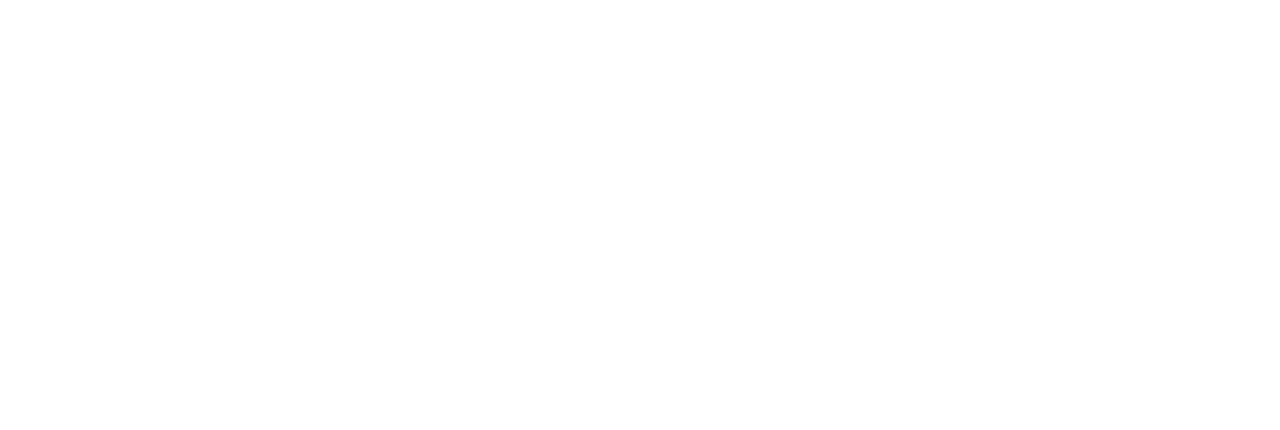
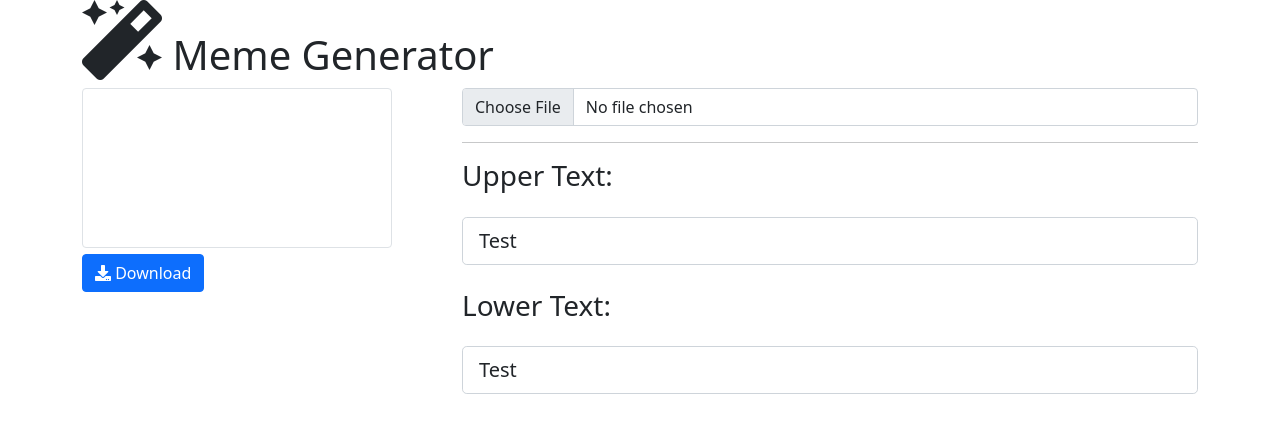
Before and after one commit to davidturkadze/Meme-Generator, a plain HTML site: page index.html in a window 1280 px wide. Drawn offline with nearby package versions, Linux system fonts and the light colour scheme.

Commit message:
main layout added

```diff
--- a/app.js
+++ b/app.js
@@ -0,0 +1 @@
+$(document).ready(function () {});
--- a/index.html
+++ b/index.html
@@ -4,7 +4,62 @@
     <meta charset="UTF-8" />
     <meta http-equiv="X-UA-Compatible" content="IE=edge" />
     <meta name="viewport" content="width=device-width, initial-scale=1.0" />
-    <title>Document</title>
+    <!-- Latest compiled and minified CSS -->
+    <link
+      href="https://cdn.jsdelivr.net/npm/bootstrap@5.0.0/dist/css/bootstrap.min.css"
+      rel="stylesheet"
+      integrity="sha384-wEmeIV1mKuiNpC+IOBjI7aAzPcEZeedi5yW5f2yOq55WWLwNGmvvx4Um1vskeMj0"
+      crossorigin="anonymous"
+    />
+    <link rel="stylesheet" href="https://cdnjs.cloudflare.com/ajax/libs/font-awesome/5.15.3/css/all.min.css" />
+    <link rel="stylesheet" href="style.css" />
+    <title>Vanilla JS Meme Generator</title>
   </head>
-  <body></body>
+  <body>
+    <div class="container">
+      <div class="page-header">
+        <h1><i class="fa fa-2x fas fa-magic" aria-hidden="true"></i> Meme Generator</h1>
+      </div>
+
+      <div class="row">
+        <div class="col-md-4">
+          <!-- BEGIN: Canvas rendering of generated Meme -->
+          <canvas id="meme" class="img-thumbnail"> Unfortunately your browser does not support canvas. </canvas>
+          <!-- END: Canvas rendering of generated Meme -->
+
+          <a class="btn btn-primary btn-block" id="download_meme"> <i class="fa fa-download" aria-hidden="true"></i> Download </a>
+        </div>
+        <div class="col-md-8">
+          <div class="row">
+            <div class="col-md-12">
+              <div class="input-group">
+                <input type="file" class="form-control" id="imgInp" />
+              </div>
+            </div>
+          </div>
+
+          <hr />
+
+          <h3>Upper Text:</h3>
+          <div class="form-group mt-4 mb-4">
+            <input type="text" class="form-control form-control-lg" value="Test" id="top_text" />
+          </div>
+
+          <h3>Lower Text:</h3>
+          <div class="form-group mt-4 mb-4">
+            <input type="text" class="form-control form-control-lg" value="Test" id="bottom_text" />
+          </div>
+        </div>
+      </div>
+    </div>
+
+    <!-- Latest compiled and minified JavaScript -->
+    <script src="https://cdnjs.cloudflare.com/ajax/libs/jquery/3.6.0/jquery.min.js"></script>
+    <script
+      src="https://cdn.jsdelivr.net/npm/bootstrap@5.0.0/dist/js/bootstrap.bundle.min.js"
+      integrity="sha384-p34f1UUtsS3wqzfto5wAAmdvj+osOnFyQFpp4Ua3gs/ZVWx6oOypYoCJhGGScy+8"
+      crossorigin="anonymous"
+    ></script>
+    <script src="app.js"></script>
+  </body>
 </html>
```
